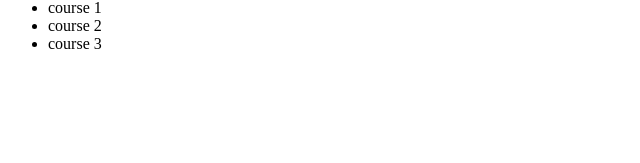
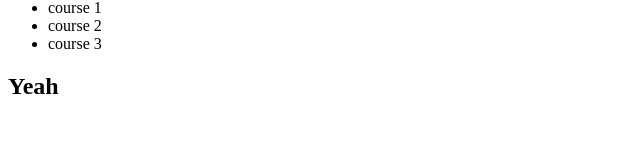
Before and after one commit to IsaiahSnyder-Programming/ITT-Practice--Angular-101, an Angular app: page / in a window 1280 px wide. Shown: the part 128-291 px from the top of the page, without its empty margins (0-640 px from the left). Built offline with nearby package versions, Linux system fonts and the light colour scheme.

Commit message:
Github Push Test

```diff
--- a/src/app/app.component.html
+++ b/src/app/app.component.html
@@ -1,2 +1,3 @@
 <h1>Angular</h1>
 <courses></courses>
+<h2>Yeah</h2>
```
